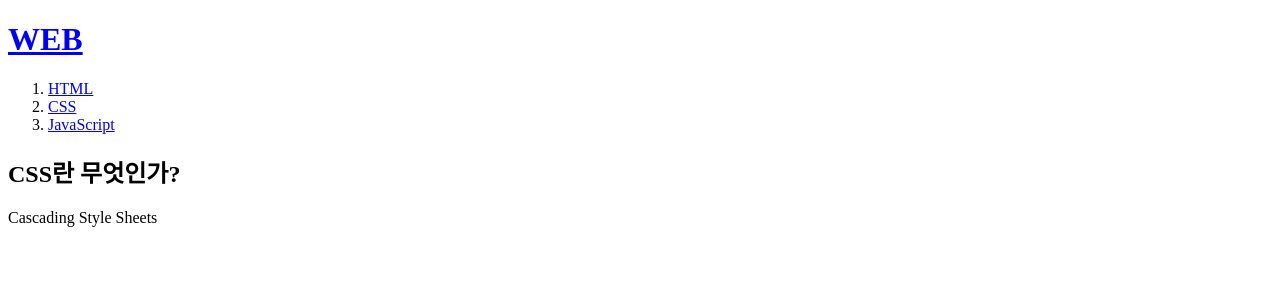
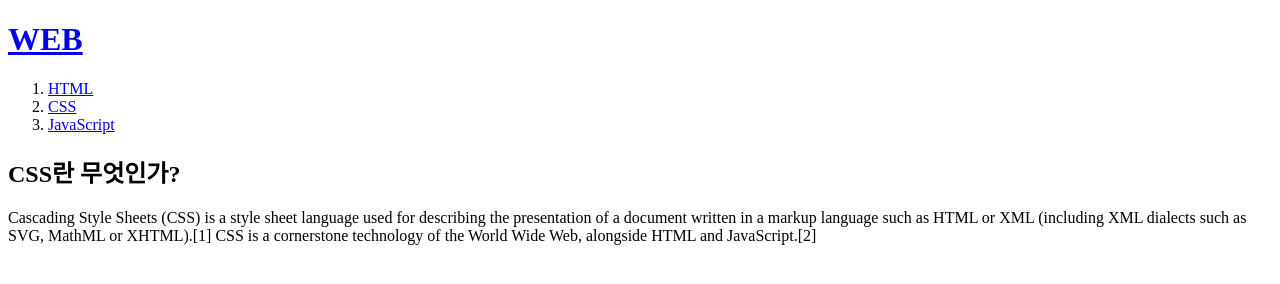
Before and after one commit to kumgu/kumgu_web_site, a plain HTML site: page 2.html in a window 1280 px wide. Drawn offline with Linux system fonts and the light colour scheme.

Commit message:
Add files via upload

```diff
--- a/2.html
+++ b/2.html
@@ -16,6 +16,13 @@
         <!--ul : Unordered List -->
 
         <h2>CSS란 무엇인가?</h2><!--제목(글씨 크기 조절 가능)-->
-        <P>Cascading Style Sheets</P>
+        <P>
+            Cascading Style Sheets (CSS) is a style sheet language used
+            for describing the presentation of a document written
+            in a markup language such as HTML or XML
+            (including XML dialects such as SVG, MathML or XHTML).[1]
+            CSS is a cornerstone technology of the World Wide Web,
+            alongside HTML and JavaScript.[2]
+        </P>
     </body>
 </html>
```
